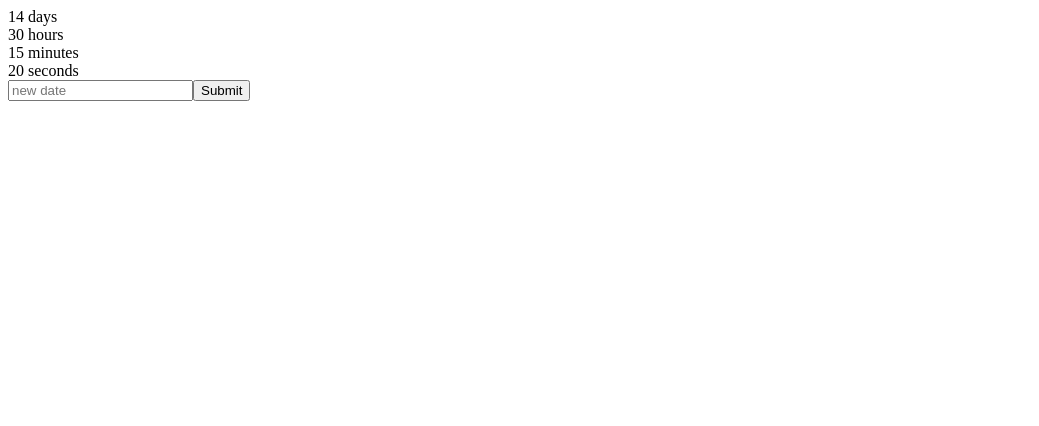
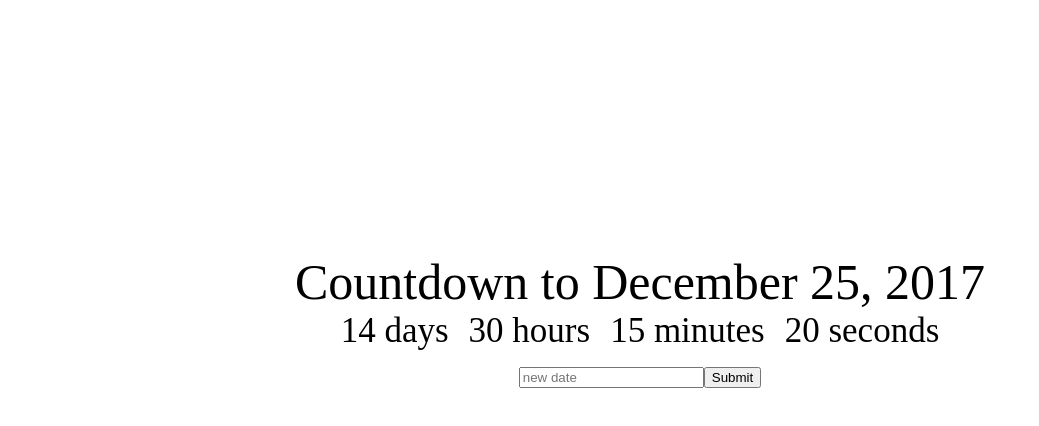
Before and after one commit to hirichardhai/countdown-timer, a React (Create React App) app: page / in a window 1280 px wide. Shown: the top 426 px of the page, without its empty margins (0-1039 px from the left). Built offline with nearby package versions, Linux system fonts and the light colour scheme.

Commit message:
imported app.css and styled our app component

```diff
--- a/src/App.jsx
+++ b/src/App.jsx
@@ -1,10 +1,11 @@
 import React, { Component } from 'react';
+import './App.css';
 
 class App extends Component {
   render() {
     return (
       <div className="App">
-        <div className="App-title">
+        <div className="App-title">Countdown to December 25, 2017</div>
         <div>
           <div className="Clock-days">14 days</div>
           <div className="Clock-hours">30 hours</div>
@@ -12,9 +13,8 @@ class App extends Component {
           <div className="Clock-seconds">20 seconds</div>
         </div>
         <div>
-          <input placeHolder="new date" />
+          <input placeholder="new date" />
           <button>Submit</button>
-        </div>
         </div>
       </div>
     )
```
